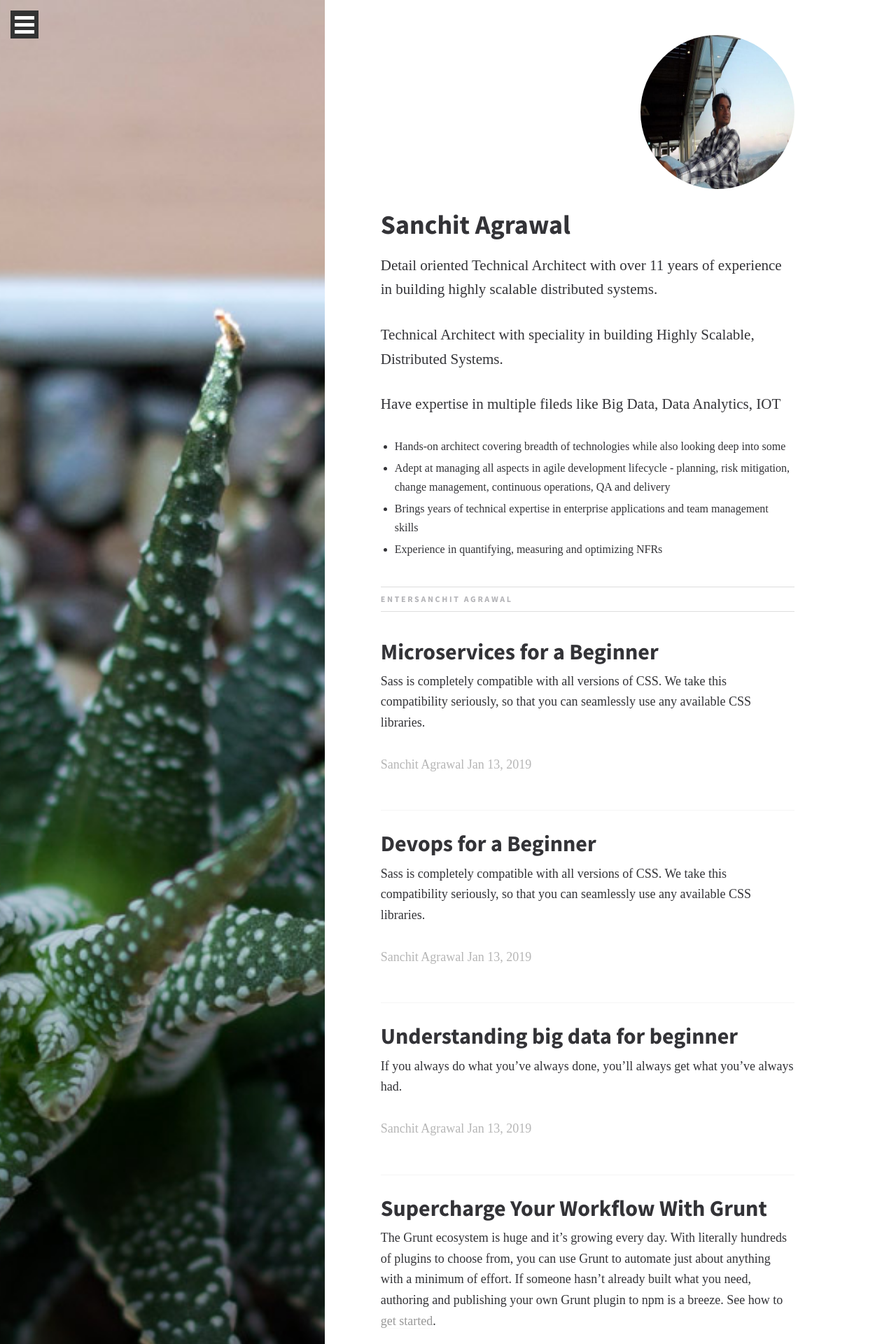
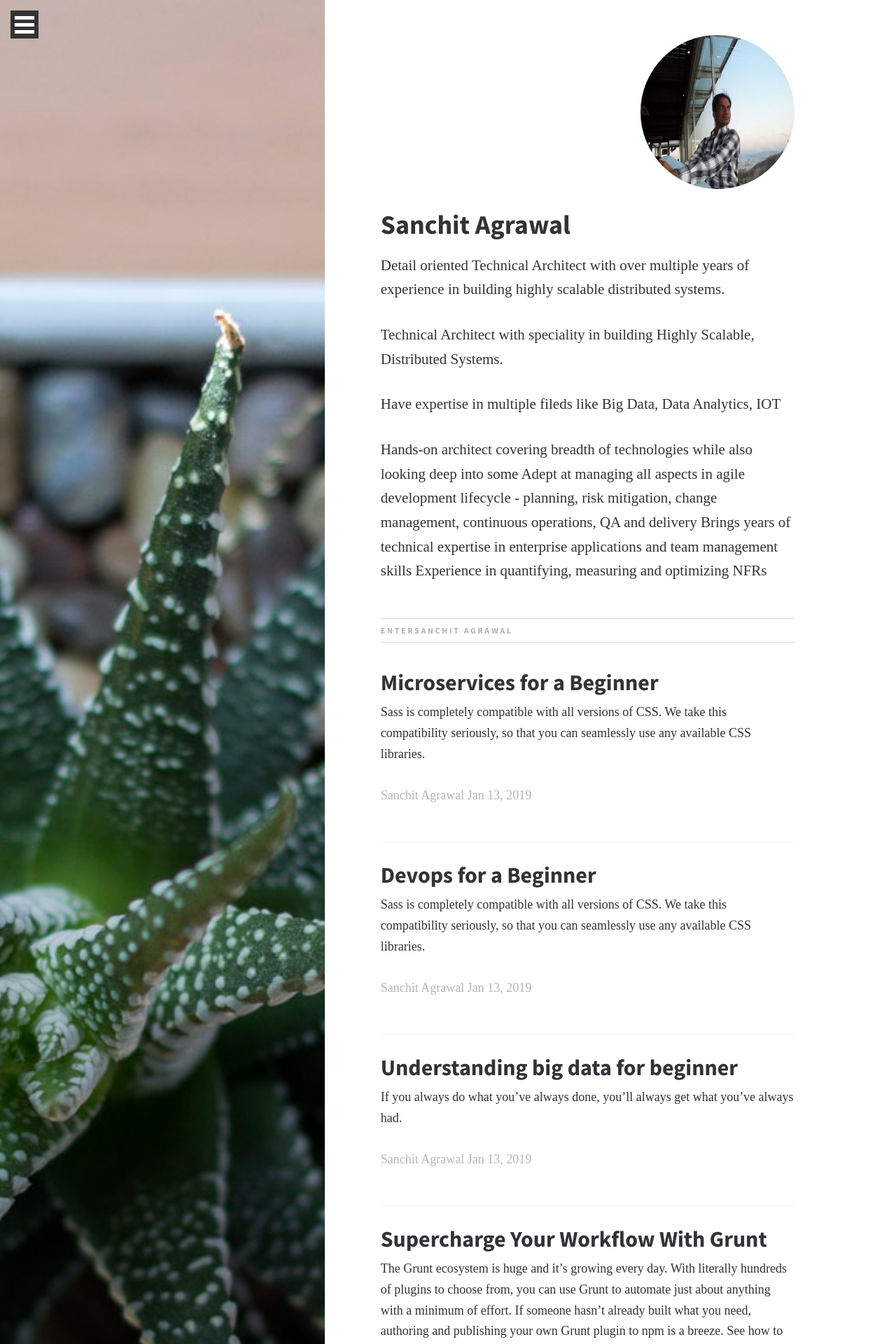
Before and after one commit to sanchit09/blog, a Jekyll site: the page built from author-sanchit.md, in a window 1280 px wide. Shown: the top 1920 px of the page at 70% size. Built offline with Jekyll 4.4.1, drawn with Linux system fonts in a browser that asks for light colours; some web fonts are replaced.

Commit message:
added more author information

```diff
--- a/author-sanchit.md
+++ b/author-sanchit.md
@@ -10,15 +10,14 @@
 
 # Sanchit Agrawal
 
-Detail oriented Technical Architect with over 11 years of experience in building highly
+Detail oriented Technical Architect with over multiple years of experience in building highly
 scalable distributed systems.
-
 
 Technical Architect with speciality in building Highly Scalable, Distributed Systems.
 
 Have expertise in multiple fileds like Big Data, Data Analytics, IOT
 
-- Hands-on architect covering breadth of technologies while also looking deep into some
-- Adept at managing all aspects in agile development lifecycle - planning, risk mitigation, change management, continuous operations, QA and delivery
-- Brings years of technical expertise in enterprise applications and team management skills
-- Experience in quantifying, measuring and optimizing NFRs
+Hands-on architect covering breadth of technologies while also looking deep into some
+Adept at managing all aspects in agile development lifecycle - planning, risk mitigation, change management, continuous operations, QA and delivery
+Brings years of technical expertise in enterprise applications and team management skills
+Experience in quantifying, measuring and optimizing NFRs
```
